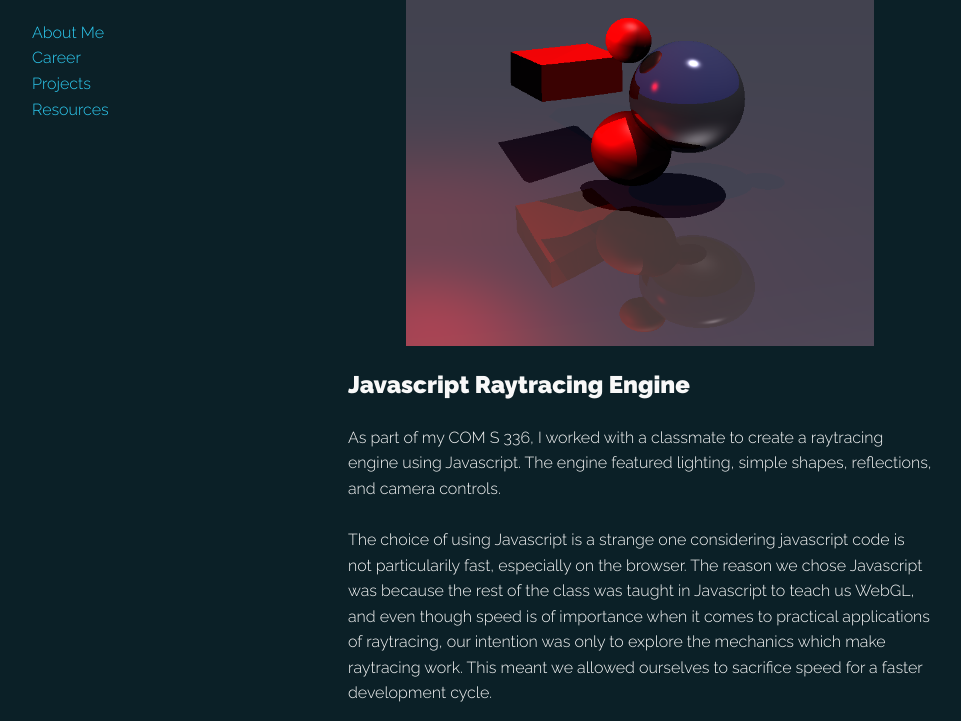
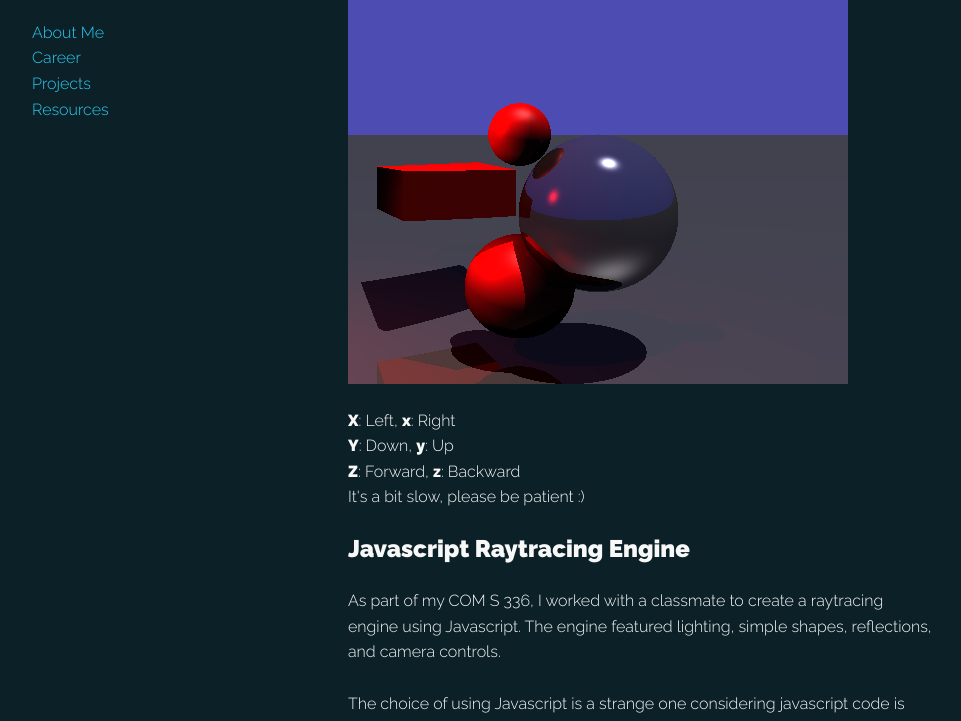
Before and after one commit to svew/svew.github.io, a plain HTML site: page pages/raytracing/raytracing.html in a window 1280 px wide. Shown: the part 204-925 px from the top of the page, without its empty margins (158-1119 px from the left). Drawn offline with Linux system fonts and the light colour scheme.

Commit message:
Updated raytracing page

```diff
--- a/pages/raytracing.html
+++ b/pages/raytracing/raytracing.html
@@ -1,19 +1,35 @@
 <!DOCTYPE html>
 <html lang="en">
-	<link rel="stylesheet" type="text/css" href="pages.css">
+	<link rel="stylesheet" type="text/css" href="../pages.css">
 
 	<section class="project-list">
 		<div class="grid-container">
 			<div class="profile-desc">
 				<h1 class="name-desc">Walter Svenddal</h1>
-				<p><a href="about.html">About Me</a>
-				</br><a href="career.html">Career</a>
-				</br><a href="../index.html">Projects</a>
-				</br><a href="resources.html">Resources</a>
+				<p><a href="../about.html">About Me</a>
+				</br><a href="../career.html">Career</a>
+				</br><a href="../../index.html">Projects</a>
+				</br><a href="../resources.html">Resources</a>
 				</p>
 			</div>
 			<div class="content">
-				<img class="top-pic" src="../images/raytracing.PNG">
+				<canvas id="theCanvas" width="500" height="500">
+					Please use a browser that supports "canvas"
+				</canvas>
+				<script src="src/types/vector.js"></script>
+				<script src="src/types/material.js"></script>
+				<script src="src/instances/cameras.js"></script>
+				<script src="src/instances/lights.js"></script>
+				<script src="src/instances/objects.js"></script>
+				<script src="src/rendering.js"></script>
+				<script src="src/main.js"></script>
+				<script>window.onload = main</script>
+				<p>
+					<b>X</b>: Left, <b>x</b>: Right<br/>
+					<b>Y</b>: Down, <b>y</b>: Up<br/>
+					<b>Z</b>: Forward, <b>z</b>: Backward<br/>
+					It's a bit slow, please be patient :)
+				</p>
 				<h1>
 					Javascript Raytracing Engine
 				</h1>
--- /dev/null
+++ b/pages/raytracing/src/instances/cameras.js
@@ -0,0 +1,40 @@
+
+//Cameras behave so that they are level with the ground
+//Their purpose is to act as a lense through which one can create rays to color
+
+var OrthographicCamera = function(direction, position, width=2, height=2) {
+	this.width = width
+	this.height = height
+	this.direction = direction.normalize()
+	this.position = position
+}
+var PerspectiveCamera = function(direction, position, angle) {
+	//console.assert(angle >= 0 && angle <= 90, "angle was not exclusively between 0 and 90")
+
+	this.direction = direction.normalize()
+	this.position = position
+	this.angle = angle
+}
+
+OrthographicCamera.prototype.getRay = function(x, y) {
+	//console.assert(x <= 1 && x >= -1 && y <= 1 && y >= -1, "x and/or y were not inclusively between -1 and 1")
+
+	let unit_x = new Vector(0, 1, 0).cross(this.direction).normalize()
+	let unit_y = unit_x.cross(this.direction).normalize()
+	let planeOffset = unit_x.multiply(x * this.width / 2).add(unit_y.multiply(y * this.height / 2))
+
+	return new Ray(
+		this.position.add(planeOffset),
+		this.direction,
+	)
+}
+
+PerspectiveCamera.prototype.getRay = function(x, y) {
+	//console.assert(x <= 1 && x >= -1 && y <= 1 && y >= -1, "x and/or y were not inclusively between -1 and 1")
+
+	let direction = this.direction
+			.rotateX(y * this.angle)
+			.rotateY(x * this.angle)
+
+	return new Ray(this.position, direction)
+}
--- /dev/null
+++ b/pages/raytracing/src/instances/lights.js
@@ -0,0 +1,40 @@
+
+var PointLight = function(position, color, intensity) {
+	this.position = position
+	this.color = color
+	this.intensity = intensity
+}
+
+PointLight.prototype.getDirection = function(point) {
+	return point.subtract(this.position)
+}
+
+PointLight.prototype.getIntensity = function(point) {
+	let L = point.subtract(this.position)
+	let lightSphereSurfaceArea = (4 * Math.PI * L.dot(L))
+	return this.intensity / lightSphereSurfaceArea
+}
+
+PointLight.prototype.getDistance = function(point) {
+	return point.subtract(this.position).len()
+}
+
+
+
+var SunLight = function(direction, color, intensity) {
+	this.direction = direction
+	this.color = color
+	this.intensity = intensity
+}
+
+SunLight.prototype.getDirection = function(point) {
+	return this.direction
+}
+
+SunLight.prototype.getIntensity = function(point) {
+	return this.intensity
+}
+
+SunLight.prototype.getDistance = function(point) {
+	return Infinity
+}
--- /dev/null
+++ b/pages/raytracing/src/instances/objects.js
@@ -0,0 +1,158 @@
+
+//Because of floating point algebra, we allow some tolerance for ray intersection
+//to prevent artifacts such as the ones in resources/step2_WeirdArtifacts.png
+var EPSILON = 0.000001
+
+
+
+var Sphere = function(center, radius, material) {
+	this.center = center
+	this.radius = radius
+	this.material = material
+}
+
+Sphere.prototype.collide = function(ray) {
+
+	let m = ray.start.subtract(this.center)
+	let b = m.dot(ray.direction.normalize())
+	let c = m.dot(m) - this.radius * this.radius
+
+	if(c > -EPSILON && b > -EPSILON)  {
+		return { collided: false, intersection: null, normal: null } // Origin outside of sphere, and ray faces away
+	}
+
+	let discriminant = b*b - c
+	if(discriminant < 0.0) {
+		return { collided: false, intersection: null, normal: null } // Ray misses sphere
+	}
+
+	let t = -b - Math.sqrt(discriminant)
+	if(t < 0.0) t = 0.0
+	let q = ray.direction.multiply(t).add(ray.start) // The point of intersection
+
+	return {
+		collided: true,
+		intersection: q,
+		normal: q.subtract(this.center)
+	}
+
+}
+
+var Plane = function(origin, normal, material) {
+	this.origin = origin
+	this.normal = normal.normalize()
+	this.material = material
+}
+
+Plane.prototype.collide = function(ray) {
+
+	let d = this.normal.dot(ray.direction)
+	if(Math.abs(d) > EPSILON) {
+		let t = (this.origin.subtract(ray.start)).dot(this.normal) / d
+		if(t > EPSILON) {
+			let I = ray.direction.multiply(t).add(ray.start)
+			return {
+				collided: true,
+				intersection: I,
+				normal: this.normal,
+			}
+		}
+	}
+
+	return { collided: false }
+}
+
+var Triangle = function(vertices, color, material) {
+	this.vertices = vertices
+	this.color = color
+	this.material = material
+}
+
+Triangle.prototype.collide = function(ray) {
+	let v0 = this.vertices[0]
+	let v1 = this.vertices[1]
+	let v2 = this.vertices[2]
+
+	let edge1 = v1.subtract(v0)
+	let edge2 = v2.subtract(v0)
+	let h = ray.direction.normalize().cross(edge2)
+	let a = edge1.dot(h)
+
+	if(a > -EPSILON && a < EPSILON) {
+		return {collided:false, intersection: null, normal: null}
+	}
+
+	let f = 1.0/a
+	let s = ray.start.subtract(v0)
+	let u = f * (s.dot(h))
+	if(u < 0.0 || u > 1.0) {
+		return {
+			collided: false, intersection: null, normal: null
+		}
+	}
+
+	let q = s.cross(edge1)
+	let v = f * ray.direction.normalize().dot(q)
+
+	if(v < 0.0 || u + v > 1.0) {
+		return {
+			collided: false, intersection: null, normal: null
+		}
+	}
+
+	let t = f * edge2.dot(q)
+
+	if(t > EPSILON) {
+		return {
+			collided: true,
+			intersection: ray.start.add(ray.direction.normalize()).multiply(t),
+			normal: edge2.cross(edge1).normalize()
+		}
+	}
+
+	return {
+		collided: false, intersection: null, normal: null
+	}
+}
+
+var Rectangle = function(vertices, color, material) {
+	let v0 = vertices[0]
+	let v1 = vertices[1]
+	let v2 = vertices[2]
+	let v3 = vertices[3]
+
+	this.triangles = []
+	this.triangles[0] = new Triangle([v0, v1, v2], color, material)
+	this.triangles[1] = new Triangle([v3, v2, v1], color, material)
+}
+
+var Cuboid = function(vertices, color, material) {
+	let v0 = vertices[0]
+	let v1 = vertices[1]
+	let v2 = vertices[2]
+	let v3 = vertices[3]
+	let v4 = vertices[4]
+	let v5 = vertices[5]
+	let v6 = vertices[6]
+	let v7 = vertices[7]
+
+	this.rects = []
+	this.rects[0] = new Rectangle([
+		v0, v1, v2, v3 //FRONT
+	], color, material)
+	this.rects[1] = new Rectangle([
+		v4, v5, v6, v7 //BACK
+	], color, material)
+	this.rects[2] = new Rectangle([
+		v0, v2, v4, v6 //TOP
+	], color, material)
+	this.rects[3] = new Rectangle([
+		v1, v3, v5, v7 //BOTTOM
+	], color, material)
+	this.rects[4] = new Rectangle([
+		v0, v1, v4, v5 //LEFT
+	], color, material)
+	this.rects[5] = new Rectangle([
+		v2, v3, v6, v7 //RIGHT
+	], color, material)
+}
--- /dev/null
+++ b/pages/raytracing/src/main.js
@@ -0,0 +1,128 @@
+
+CANVAS_WIDTH = 500
+CANVAS_HEIGHT = 500
+
+var cameraX = 0
+var cameraY = 0
+var cameraZ = 1
+
+// Get all of the objects that exist in the world
+function getWorld() {
+
+	let sphereMaterial = new Material(0.2, 1.0, 0.2, COLORS.RED)
+	let groundMaterial = new Material(0.5, 0.9, 0.7, COLORS.WHITE)
+	let mirrorMaterial = new Material(0.9, 0.0, 0.3, COLORS.WHITE)
+
+	// Push objects
+	let objects = []
+	objects.push(new Sphere(new Vector(0.0, 0, 2.0), 0.5, mirrorMaterial)) //Large
+	objects.push(new Sphere(new Vector(-0.5, 0.5, 2.0), 0.2, sphereMaterial)) //Small
+	objects.push(new Sphere(new Vector(-0.5, -0.5, 2.0), 0.35, sphereMaterial)) //Medium
+
+	objects.push(new Plane(new Vector(0, -1.0, 0), new Vector(0, 1, 0), groundMaterial))
+	//objects.push(new Plane(new Vector(0, 0, 3.0), new Vector(0, 0, 1), groundMaterial))
+
+
+	let cuboid = new Cuboid([
+		//LEFT POINTS
+		new Vector(-2, 0.2, 3.0), // TOP LEFT -Z
+		new Vector(-2, -0.2, 3.0), // BOTTOM LEFT -Z
+
+		//FRONT POINTS
+		new Vector(-1.3, 0.25, 2.0), // TOP RIGHT Z
+		new Vector(-1.3, -0.1, 2.0), // BOTTOM RIGHT -Z
+
+		//BACK POINTS
+		new Vector(-1.3, 0.2, 4.0), // TOP LEFT Z
+		new Vector(-1.3, -0.1, 4.0), // BOTTOM LEFT Z
+
+		//RIGHT POINTS
+		new Vector(-0.7, 0.2, 3.0), // TOP RIGHT Z
+		new Vector(-0.7, -0.2, 3.0) // BOTTOM RIGHT -Z
+
+	], new Vector(1, 1, 1), sphereMaterial)
+
+	//Make cube
+	for(let i = 0; i < cuboid.rects.length; i++) {
+		objects.push(cuboid.rects[i].triangles[0])
+		objects.push(cuboid.rects[i].triangles[1])
+	}
+
+	// Push lights
+	let lights = []
+
+	// SUN!
+	lights.push(new SunLight(new Vector(-1, -5, 0.5), COLORS.WHITE, 3))
+
+	//lights.push(new PointLight(new Vector(0, 7, 2), COLORS.GREEN, 300)) //Green
+	lights.push(new PointLight(new Vector(-2, 0.9, 1), COLORS.RED, 100)) //Red
+	//lights.push(new PointLight(new Vector(2, -5, -1), COLORS.BLUE, 200)) //Blue
+	//lights.push(new PointLight(new Vector(-1, -1, -1), COLORS.WHITE, 300))
+
+	let backgroundColor = new Vector(0.3, 0.3, 0.7)
+	let aperature = 1.0 // How much light we collect from the world
+
+	let camera = new PerspectiveCamera(new Vector(cameraX, cameraY, cameraZ), new Vector(0, 0.5, -1), 30)
+
+	return {
+		objects: objects,
+		lights: lights,
+		backgroundColor: backgroundColor,
+		aperature: aperature,
+		camera: camera,
+	}
+}
+
+function main() {
+	var canvas = document.getElementById('theCanvas')
+	var context = canvas.getContext('2d', {antialias: false, depth: false})
+	var imageData = context.getImageData(0,0,CANVAS_WIDTH,CANVAS_HEIGHT)
+	var world = getWorld()
+	render(world, imageData, CANVAS_WIDTH, CANVAS_HEIGHT, MAX_RAY_BOUNCES)
+	context.putImageData(imageData, 0, 0)
+	console.log("New Image data posted")
+	console.log(new Vector(cameraX, cameraY, cameraZ))
+	window.onkeypress = handleKeyPress
+}
+
+function handleKeyPress(event) {
+	var ch = getChar(event)
+	switch(ch) {
+		case 'x':
+			cameraX += 0.05
+			main()
+			break
+		case 'X':
+			cameraX -= 0.05
+			main()
+			break
+		case 'y':
+			cameraY += 0.05
+			main()
+			break
+		case 'Y':
+			cameraY -= 0.05
+			main()
+			break
+		case 'z':
+			cameraZ += 0.5
+			main()
+			break
+		case 'Z':
+			cameraZ -= 0.5
+			main()
+			break
+		default:
+			return
+	}
+}
+
+function getChar(event) {
+	if(event.which == null) {
+		return String.fromCharCode(event.keyCode)
+	} else if(event.which!=0 && event.charCode!=0) {
+		return String.fromCharCode(event.which)
+	} else {
+		return null
+	}
+}
--- /dev/null
+++ b/pages/raytracing/src/rendering.js
@@ -0,0 +1,130 @@
+
+MAX_RAY_BOUNCES = 4
+
+
+function findCollision(ray, world) {
+
+	let shortestObject = null
+	let shortestResult = null
+	let shortestDistance = Infinity
+	let shortestIndex = NaN
+
+	//Find the closest collision point amongst all objects in the world
+	for(let i = 0; i < world.objects.length; i++) {
+
+		let obj = world.objects[i]
+		let result = obj.collide(ray)
+
+		if(result.collided) {
+
+			let distance = result.intersection.subtract(ray.start).len()
+
+			if(shortestObject == null || distance < shortestDistance) {
+				shortestObject = obj
+				shortestResult = result
+				shortestDistance = distance
+				shortestIndex = i
+			}
+		}
+	}
+
+	if(shortestObject == null) {
+		return { collided: false }
+	} else {
+		return {
+			collided: true,
+			object: shortestObject,
+			objectIndex: shortestIndex,
+			intersection: shortestResult.intersection,
+			normal: shortestResult.normal,
+			distance: shortestDistance,
+		}
+	}
+}
+
+function calcLightContribution(V, N, L, material, lightAtPoint) {
+
+	V = V.normalize()
+	N = N.normalize()
+	L = L.normalize()
+
+	let reflectedLight = lightAtPoint.multiply(material.reflectivity)
+	let absorbedLight = lightAtPoint.multiply(1 - material.reflectivity)
+	let emittedLight = absorbedLight.multiply(material.color).multiply(1 - material.absorbtion)
+	let diffuseFactor = Math.max(0.0, L.reverse().dot(N))
+	let diffuseLight = emittedLight.multiply(diffuseFactor)
+	let Rl = N.multiply(2 * N.dot(L)).subtract(L)
+	let specularFactor = Math.pow(Math.max(0.0, V.dot(Rl)), 10 / (material.smoothness + 0.1))
+	let specularLight = reflectedLight.multiply(specularFactor)
+
+	return diffuseLight.add(specularLight)
+}
+
+function traceRay(ray, world, bouncesLeft) {
+
+	if(bouncesLeft <= 0) { return world.backgroundColor }
+	let result = findCollision(ray, world)
+	if(!result.collided) { return world.backgroundColor }
+
+	let lightSum = new Vector(0, 0, 0)
+	let material = result.object.material
+	let V = ray.direction.normalize()
+	let N = result.normal.normalize()
+	let I = result.intersection
+
+
+	// Add the light contributions of world lights which land on this intersection
+	for(let i = 0; i < world.lights.length; i++) {
+
+		let light = world.lights[i]
+		let L = light.getDirection(I) //From light to surface
+		let shadowRay = new Ray(I, L.reverse());
+		let shadowCollision = findCollision(shadowRay, world)
+
+		// If the light was able to reach the intersection point
+		if( !( shadowCollision.collided && shadowCollision.distance < light.getDistance(I) ) ) {
+
+			let lightAtPoint = light.color.multiply(light.getIntensity(I))
+			lightSum = lightSum.add(calcLightContribution(V, N, L, material, lightAtPoint))
+
+		}
+	}
+
+	// Add the light contribution of the reflected light which lands on this intersection
+	if(material.reflectivity > 0) {
+		let R = V.subtract(N.multiply(2 * N.dot(V))) //Reflected across V, starting at I
+		let reflectedRay = new Ray(I, R)
+		let reflectedLight = traceRay(reflectedRay, world, bouncesLeft - 1)
+
+		lightSum = lightSum.add(calcLightContribution(V, N, R.reverse(), material, reflectedLight)
+			.multiply(material.reflectivity))
+	}
+
+	let lightSensitivity = world.lights.length / world.aperature
+
+	return lightSum.divide(lightSensitivity)
+}
+
+function render(world, imageData, width, height) {
+
+	for(let x = 0; x < width; x++) {
+		for(let y = 0; y < height; y++) {
+
+			//Create the ray
+			let rx = (x / width) * 2 - 1
+			let ry = (y / height) * 2 - 1
+			let ray = world.camera.getRay(rx, ry)
+
+			//Get the color from that ray
+			color = traceRay(ray, world, MAX_RAY_BOUNCES)
+
+			//Draw that pixel on the pixel data array
+			var index = (y * width + x) * 4
+			imageData.data[index]     = color.x * 255	// R
+			imageData.data[index + 1] = color.y * 255	// G
+			imageData.data[index + 2] = color.z * 255	// B
+			imageData.data[index + 3] = 255 		// A
+
+		}
+	}
+}
--- /dev/null
+++ b/pages/raytracing/src/types/material.js
@@ -0,0 +1,44 @@
+
+COLORS = {
+	RED: new Vector(1, 0, 0),
+	GREEN: new Vector(0, 1, 0),
+	BLUE: new Vector(0, 0, 1),
+	CYAN: new Vector(0, 1, 1),
+	WHITE: new Vector(1, 1, 1),
+}
+
+/*
+Light hitting a surface will do one of two things:
+ - Be immediately reflected
+ - Enter the material
+
+The material calculations are based on these properties. All light
+hitting the surface is either reflected or enters the material,
+meaning if 20% of the light is reflected, then 80% of the light must
+therefore be absorbed into the material.
+
+Reflectivity: The percent of light reflected
+
+Consider the light reflected. It's important to know how the light will
+bounce off of the surface. If a surface is completely smooth, the
+reflected light will bounce off exactly as expected. If the surface
+is very bumpy, the reflected light will bounce off at different angles.
+
+Smoothness: How smooth the surface is
+
+Consider the light absorbed. If the absorbed light is re-emmited by the
+material, it will take on some of that material's color. The material
+can only subtract color from the ray, not add it, so the material color
+represents what portions of the light are subtracted by the material.
+We consider all absorbed light to be re-emmited, after being subtracted
+by the given color.
+
+Absorbtion: How much absorbed light will not be reemitted
+*/
+
+var Material = function(reflectivity, smoothness, absorbtion, color) {
+	this.reflectivity = reflectivity
+	this.smoothness = smoothness
+	this.absorbtion = absorbtion
+	this.color = color.add(new Vector(0.01, 0.01, 0.01)) //Because no surface should 100% absorb all forms of light
+}
--- /dev/null
+++ b/pages/raytracing/src/types/vector.js
@@ -0,0 +1,97 @@
+/*
+	i, j, k: Integers denoting direction vector is going in.
+*/
+var Vector = function(x, y, z) {
+	this.x = x
+	this.y = y
+	this.z = z
+}
+
+Vector.prototype.add = function(v) {
+	if(typeof v == "number") {
+		v = new Vector(v, v, v)
+	}
+	return new Vector(this.x + v.x, this.y + v.y, this.z + v.z)
+}
+Vector.prototype.subtract = function(v) {
+	if(typeof v == "number") {
+		v = new Vector(v, v, v)
+	}
+	return new Vector(this.x - v.x, this.y - v.y, this.z - v.z)
+}
+Vector.prototype.multiply = function(v) {
+	if(typeof v == "number") {
+		v = new Vector(v, v, v)
+	}
+	return new Vector(this.x * v.x, this.y * v.y, this.z * v.z)
+}
+Vector.prototype.divide = function(v) {
+	if(typeof v == "number") {
+		v = new Vector(v, v, v)
+	}
+	return new Vector(this.x / v.x, this.y / v.y, this.z / v.z)
+}
+Vector.prototype.cross = function(v) {
+	let sx = this.y*v.z - this.z*v.y
+	let sy = this.z*v.x - this.x*v.z
+	let sz = this.x*v.y - this.y*v.x
+	return new Vector(sx, sy, sz)
+}
+Vector.prototype.reverse = function() {
+	return this.multiply(-1)
+}
+Vector.prototype.normalize = function() {
+	let len = this.len()
+	return new Vector(this.x/len, this.y/len, this.z/len)
+}
+Vector.prototype.len = function() {
+	return Math.sqrt(this.x*this.x + this.y*this.y + this.z*this.z)
+}
+Vector.prototype.dot = function(v) {
+	return this.x*v.x + this.y*v.y + this.z*v.z
+}
+Vector.prototype.cosangle = function(v) {
+	return this.dot(v).divide(this.len()).divide(v.len())
+}
+Vector.prototype.angle = function(v) {
+	return Math.acos(this.cosangle(v))
+}
+Vector.prototype.string = function() {
+	return "<" + this.x + ", " + this.y + ", " + this.z + ">"
+}
+Vector.prototype.rotateX = function(degrees) {
+	let rads = degrees / 180 * Math.PI
+	let sx = this.x
+	let sy = this.y * Math.cos(rads) - this.z * Math.sin(rads)
+	let sz = this.y * Math.sin(rads) + this.z * Math.cos(rads)
+	return new Vector(sx, sy, sz)
+}
+Vector.prototype.rotateY = function(degrees) {
+	let rads = degrees / 180 * Math.PI
+	let sx = this.x * Math.cos(rads) + this.z * Math.sin(rads)
+	let sy = this.y
+	let sz = this.z * Math.cos(rads) - this.x * Math.sin(rads)
+	return new Vector(sx, sy, sz)
+}
+Vector.prototype.rotateZ = function(degrees) {
+	let rads = degrees / 180 * Math.PI
+	let sx = this.x * Math.cos(rads) - this.y * Math.sin(rads)
+	let sy = this.x * Math.sin(rads) + this.y * Math.cos(rads)
+	let sz = this.z
+	return new Vector(sx, sy, sz)
+}
+
+
+
+/*
+	start: Origin Point of the light ray.
+	direction: Vector direction of light ray.
+*/
+var Ray = function(start, direction) {
+	this.start = start
+	this.direction = direction
+}
+
+Ray.prototype.string = function() {
+	return "Ray {start: " + this.start.string() + ", direction: " + this.direction.string() + "}"
+}
```
Also changed, not shown: index.html (+2 -2 lines), pages/raytracing/raytracing_preview.png (renamed from images/raytracing.PNG).
